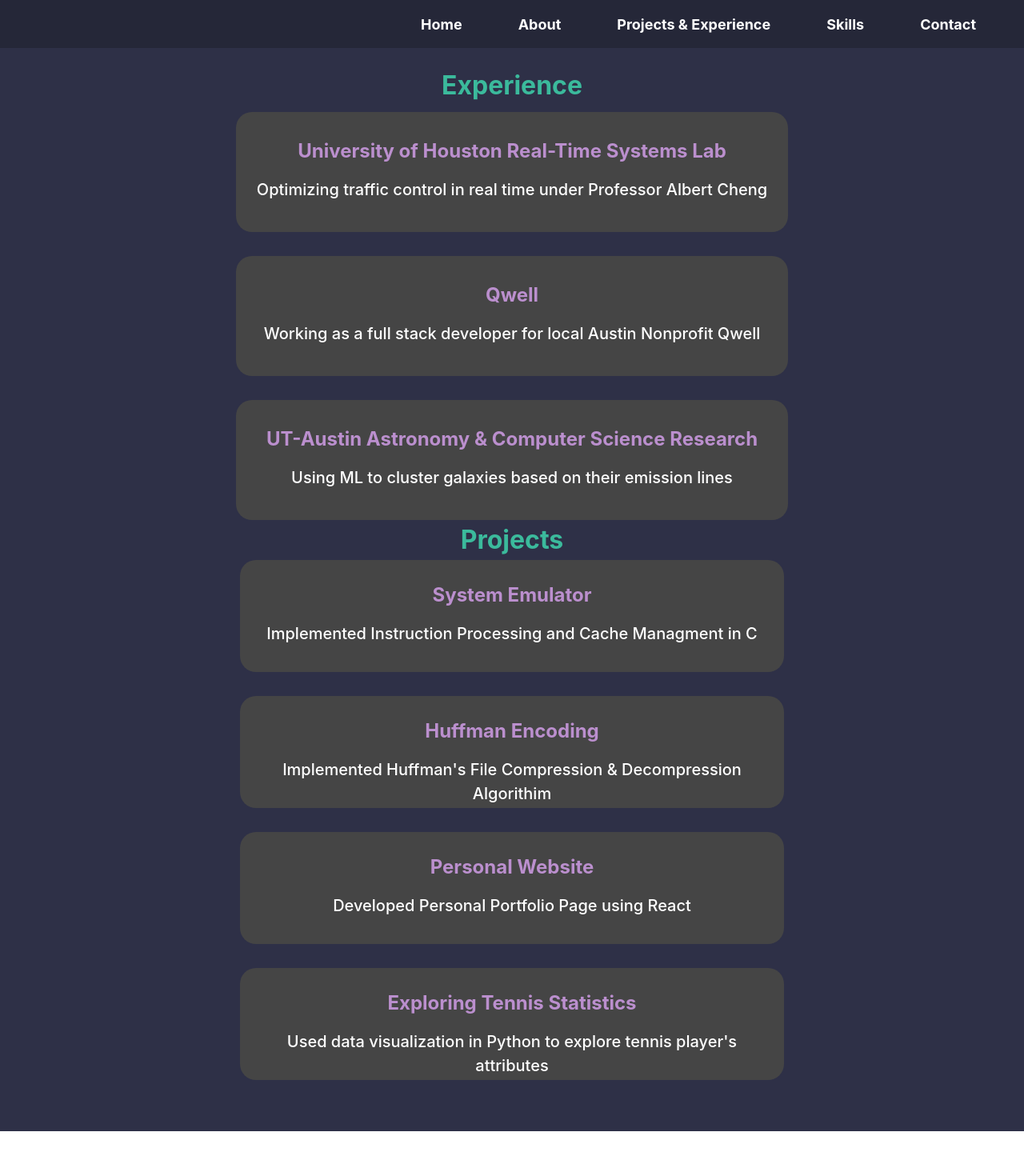
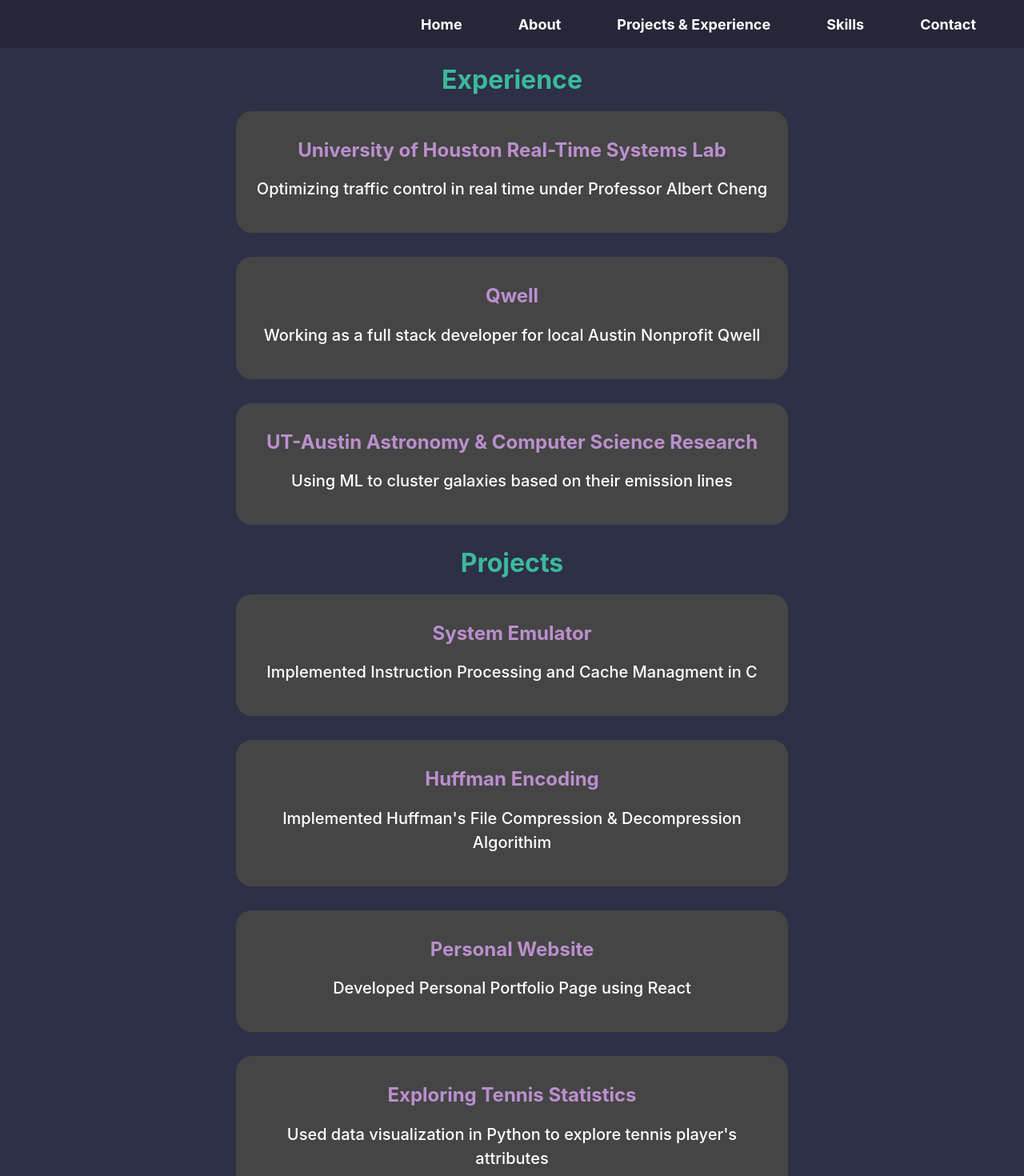
Before and after one commit to AyanGupta516/Personal-Website, a React (Vite) app: page /Experience in a window 1280 px wide. Shown: the top 1470 px of the page at 80% size. Before the commit the page ends 1414 px from the top, so only its background shows below. Built offline with nearby package versions, Linux system fonts and the light colour scheme.

Commit message:
Fixed main page styling

```diff
--- a/src/MainScreens/Contact.jsx
+++ b/src/MainScreens/Contact.jsx
@@ -11,7 +11,7 @@ export default function Contact() {
         padding: '20px',
         border: '5px solid #ccc',
         borderRadius: '20px',
-        marginTop: '150px',
+        marginTop: '0px',
       };
 
       const labelStyle = {
@@ -79,7 +79,7 @@ export default function Contact() {
     };
     return (
     <>
-    <h1 style = {{color:'#3BBA9C', fontSize:'64px', fontWeight: 'bold', marginTop: '7%', top: '-2.5%', position: 'absolute', left: '50%', transform: 'translateX(-50%)'}}> Contact Me!</h1>
+    <h1 style = {{color:'#3BBA9C', fontSize:'64px', fontWeight: 'bold', marginTop: '7%', justifyContent: 'center', display: 'flex', marginTop: '50px'}}> Contact Me!</h1>
         <div style = {formStyle}>
         <form ref = {form} onSubmit = {sendEmail}>
         <div>
--- a/src/MainScreens/Experience.jsx
+++ b/src/MainScreens/Experience.jsx
@@ -9,44 +9,40 @@ export default function Experience() {
         setIsHovered(tab)
     }
     return (
-    <>
-    <div style = {{height: '1350px'}}>
-        <h1 style = {{color: "#3BBA9C", fontWeight:'bold', fontSize: '32px', position: 'absolute', top: '8.5%', left: '50%', transform: 'translateX(-50%)'}}> Experience </h1>
-        <div style = {{position: 'absolute', top: '17.5%', left: '50%', transform: 'translateX(-50%)'}}>
-            <NavLink  to = '/Experience/UHResearch'style = {{display: 'block', borderRadius: '20px', padding: '20px', marginBottom: '30px', backgroundColor: '#454545', transition: 'transform 0.1s ease', transform: HoveredTab === 'UH' ? 'scale(1.1)' : 'scale(1)', height: '110px', width: '650px'}} onMouseEnter={() => HandleHovered("UH")} onMouseLeave={() => setIsHovered(null)} >
+    <div style = {{height: '100%', overflow: 'auto'}}>
+        <h1 style = {{color: "#3BBA9C", fontWeight:'bold', fontSize: '32px', display: 'flex', alignContent: 'center', flexDirection: 'column', marginTop: '50px'}}> Experience </h1>
+        <div style = {{display: 'flex', flexDirection: 'column', alignItems: 'center', paddingLeft: '35px', paddingRight: '35px'}}>
+            <NavLink  to = '/Experience/UHResearch'style = {{display: 'block', borderRadius: '20px', padding: '20px', marginBottom: '30px', backgroundColor: '#454545', transition: 'transform 0.1s ease', transform: HoveredTab === 'UH' ? 'scale(1.1)' : 'scale(1)', width: '650px'}} onMouseEnter={() => HandleHovered("UH")} onMouseLeave={() => setIsHovered(null)} >
                 <h1 style = {experience_heading_style}> University of Houston Real-Time Systems Lab</h1>
                 <p style = {experience_paragraph_style}> Optimizing traffic control in real time under Professor Albert Cheng</p>
             </NavLink>
-            <NavLink to = '/Experience/Qwell' style = {{display: 'block', borderRadius: '20px', padding: '20px', marginBottom: '30px', backgroundColor: '#454545', transition: 'transform 0.1s ease', transform: HoveredTab === 'Qwell' ? 'scale(1.1)' : 'scale(1)', height: '110px', width: '650px'}} onMouseEnter={() => HandleHovered("Qwell")} onMouseLeave={() => setIsHovered(null)}>
+            <NavLink to = '/Experience/Qwell' style = {{display: 'block', borderRadius: '20px', padding: '20px', marginBottom: '30px', backgroundColor: '#454545', transition: 'transform 0.1s ease', transform: HoveredTab === 'Qwell' ? 'scale(1.1)' : 'scale(1)', width: '650px'}} onMouseEnter={() => HandleHovered("Qwell")} onMouseLeave={() => setIsHovered(null)}>
                 <h1 style = {experience_heading_style}> Qwell </h1>
                 <p style = {experience_paragraph_style}> Working as a full stack developer for local Austin Nonprofit Qwell</p>
             </NavLink>
-            <NavLink to = '/Experience/UTResearch' style = {{display: 'block', borderRadius: '20px', padding: '20px', marginBottom: '30px', backgroundColor: '#454545', transition: 'transform 0.1s ease', transform: HoveredTab === 'Astro' ? 'scale(1.1)' : 'scale(1)', height: '110px', width: '650px'}} onMouseEnter={() => HandleHovered("Astro")} onMouseLeave={() => setIsHovered(null)}>
+            <NavLink to = '/Experience/UTResearch' style = {{display: 'block', borderRadius: '20px', padding: '20px', marginBottom: '30px', backgroundColor: '#454545', transition: 'transform 0.1s ease', transform: HoveredTab === 'Astro' ? 'scale(1.1)' : 'scale(1)', width: '650px'}} onMouseEnter={() => HandleHovered("Astro")} onMouseLeave={() => setIsHovered(null)}>
                 <h1 style = {experience_heading_style}> UT-Austin Astronomy & Computer Science Research</h1>
                 <p style = {experience_paragraph_style}> Using ML to cluster galaxies based on their emission lines </p>
             </NavLink>
-        </div>
-        <h1 style = {{color: "#3BBA9C", fontWeight:'bold', fontSize: '32px', position: 'absolute', top: '79.5%', left: '50%', transform: 'translateX(-50%)'}}> Projects </h1>
-        <div style = {{position: 'absolute', top: '87.5%', left: '50%', transform: 'translateX(-50%)'}}>
-        <NavLink to = '/Experience/SE' style = {{display: 'block', borderRadius: '20px', padding: '15px', marginBottom: '30px', backgroundColor: '#454545', transition: 'transform 0.1s ease', transform: HoveredTab === 'SE' ? 'scale(1.1)' : 'scale(1)', height: '110px', width: '650px'}} onMouseEnter={() => HandleHovered("SE")} onMouseLeave={() => setIsHovered(null)} >
+        <h1 style = {{color: "#3BBA9C", fontWeight:'bold', fontSize: '32px', display: 'flex', alignContent: 'center', flexDirection: 'column', marginTop: '0px'}}> Projects </h1>
+        <NavLink to = '/Experience/SE' style = {{display: 'block', borderRadius: '20px', padding: '20px', marginBottom: '30px', backgroundColor: '#454545', transition: 'transform 0.1s ease', transform: HoveredTab === 'SE' ? 'scale(1.1)' : 'scale(1)', width: '650px'}} onMouseEnter={() => HandleHovered("SE")} onMouseLeave={() => setIsHovered(null)} >
                 <h1 style = {experience_heading_style}> System Emulator </h1>
                 <p style = {experience_paragraph_style}> Implemented Instruction Processing and Cache Managment in C</p>
         </NavLink>
-        <NavLink to = '/Experience/Huffman' style = {{display: 'block', borderRadius: '20px', padding: '15px', marginBottom: '30px', backgroundColor: '#454545', transition: 'transform 0.1s ease', transform: HoveredTab === 'HE' ? 'scale(1.1)' : 'scale(1)', height: '110px', width: '650px'}} onMouseEnter={() => HandleHovered("HE")} onMouseLeave={() => setIsHovered(null)} >
+        <NavLink to = '/Experience/Huffman' style = {{display: 'block', borderRadius: '20px', padding: '20px', marginBottom: '30px', backgroundColor: '#454545', transition: 'transform 0.1s ease', transform: HoveredTab === 'HE' ? 'scale(1.1)' : 'scale(1)', width: '650px'}} onMouseEnter={() => HandleHovered("HE")} onMouseLeave={() => setIsHovered(null)} >
                 <h1 style = {experience_heading_style}> Huffman Encoding </h1>
                 <p style = {experience_paragraph_style}> Implemented Huffman's File Compression & Decompression Algorithim </p>
         </NavLink>
-        <NavLink to = '/Experience/Portfolio'style = {{display: 'block', borderRadius: '20px', padding: '15px', marginBottom: '30px', backgroundColor: '#454545', transition: 'transform 0.1s ease', transform: HoveredTab === 'PW' ? 'scale(1.1)' : 'scale(1)', height: '110px', width: '650px'}} onMouseEnter={() => HandleHovered("PW")} onMouseLeave={() => setIsHovered(null)} >
+        <NavLink to = '/Experience/Portfolio'style = {{display: 'block', borderRadius: '20px', padding: '20px', marginBottom: '30px', backgroundColor: '#454545', transition: 'transform 0.1s ease', transform: HoveredTab === 'PW' ? 'scale(1.1)' : 'scale(1)', width: '650px'}} onMouseEnter={() => HandleHovered("PW")} onMouseLeave={() => setIsHovered(null)} >
                 <h1 style = {experience_heading_style}> Personal Website </h1>
                 <p style = {experience_paragraph_style}> Developed Personal Portfolio Page using React </p>
         </NavLink>
-        <NavLink to = '/Experience/Tennis'style = {{display: 'block', borderRadius: '20px', padding: '15px', marginBottom: '30px', backgroundColor: '#454545', transition: 'transform 0.1s ease', transform: HoveredTab === 'Tennis' ? 'scale(1.1)' : 'scale(1)', height: '110px', width: '650px'}} onMouseEnter={() => HandleHovered("Tennis")} onMouseLeave={() => setIsHovered(null)} >
+        <NavLink to = '/Experience/Tennis'style = {{display: 'block', borderRadius: '20px', padding: '20px', marginBottom: '30px', backgroundColor: '#454545', transition: 'transform 0.1s ease', transform: HoveredTab === 'Tennis' ? 'scale(1.1)' : 'scale(1)', width: '650px'}} onMouseEnter={() => HandleHovered("Tennis")} onMouseLeave={() => setIsHovered(null)} >
                 <h1 style = {experience_heading_style}> Exploring Tennis Statistics </h1>
                 <p style = {experience_paragraph_style}> Used data visualization in Python to explore tennis player's attributes </p>
         </NavLink>
 
         </div>
     </div>
-    </>
     )
 }
--- a/src/MainScreens/Skills.jsx
+++ b/src/MainScreens/Skills.jsx
@@ -35,13 +35,13 @@ export default function Skills() {
     ]
     return (
         <>
-           <div style = {{height: '950px', overflow: 'auto'}}>
-            <h1 style = {{color:'#3BBA9C', fontSize: '48px', fontWeight: 'bold', justifyContent: 'center', position:'absolute', top:'7.5%', left: '50%', transform: 'translateX(-50%)', borderBottom: 'solid', width: '500px', paddingBottom: '15px'}}>
+           <div style = {{height: '100%', overflow: 'auto', display: 'flex', flexDirection: 'column', alignItems: 'center'}}>
+            <h1 style = {{display: 'flex', color:'#3BBA9C', fontSize: '48px', fontWeight: 'bold', justifyContent: 'center', borderBottom: 'solid', width: '500px', paddingBottom: '15px', textAlign: 'center', marginTop: '50px'}}>
                 Skills
             </h1>
-            <div style={{ display: 'flex', flexDirection: 'row', border: 'dotted', position: 'absolute', top: '22.5%', left: '50%', transform: 'translateX(-50%)'}}>
+            <div style={{ display: 'flex', flexDirection: 'row', justifyContent: 'center', margin: '0px'}}>
                 {imagesRow1.map((image) => (
-                <a href = {image.link} target="_blank">
+                <a href = {image.link} target="_blank" style = {{margin: '0px'}}>
                     <div key = {image.id} style = {{border: 'dotted', height: '250px', width: '250px', alignItems: 'center', display: 'flex', flexDirection: 'column', justifyContent: 'center', opacity: isHovered === image.alt ? '.65' : '1' }} onMouseEnter={() => setIsHovered(image.alt)} onMouseLeave={() => setIsHovered(null)}>
                         <img src ={image.src} alt = {image.alt} style = {imagestyle}/>
                         <p style = {textstyle}> {image.text} </p>
@@ -49,9 +49,9 @@ export default function Skills() {
                 </a>
                 ))}
             </div>
-            <div style={{ display: 'flex', flexDirection: 'row', border: 'dotted', position: 'absolute', top: '53.2%', left: '50%', transform: 'translateX(-50%)'}}>
+            <div style={{ display: 'flex', flexDirection: 'row', justifyContent: 'center', margin: '0px'}}>
                 {imagesRow2.map((image) => (
-                <a href = {image.link} target="_blank">
+                <a href = {image.link} target="_blank" style = {{margin: '0px'}}>
                     <div key = {image.id} style = {{border: 'dotted', height: '250px', width: '250px', alignItems: 'center', display: 'flex', flexDirection: 'column', justifyContent: 'center',  opacity: isHovered === image.alt ? '.65' : '1'  }} onMouseEnter={() => setIsHovered(image.alt)} onMouseLeave={() => setIsHovered(null)}>
                         <img src ={image.src} alt = {image.alt} style = {imagestyle}/>
                         <p style = {textstyle}> {image.text} </p>
@@ -59,9 +59,9 @@ export default function Skills() {
                 </a>
                 ))}
             </div>
-            <div style={{display: 'flex', flexDirection: 'row', border: 'dotted', position: 'absolute', top: '83.9%', left: '50%', transform: 'translateX(-50%)'}}>
+            <div style={{display: 'flex', flexDirection: 'row', justifyContent: 'center', margin: '0px'}}>
                 {imagesRow3.map((image) => (
-                <a href = {image.link} target="_blank">
+                <a href = {image.link} target="_blank" style = {{margin: '0px'}}>
                     <div key = {image.id} style = {{border: 'dotted', height: '250px', width: '250px', alignItems: 'center', display: 'flex', flexDirection: 'column', justifyContent: 'center',  opacity: isHovered === image.alt ? '.65' : '1'  }} onMouseEnter={() => setIsHovered(image.alt)} onMouseLeave={() => setIsHovered(null)}>
                         <img src ={image.src} alt = {image.alt} style = {imagestyle}/>
                         <p style = {textstyle}> {image.text} </p>
```
